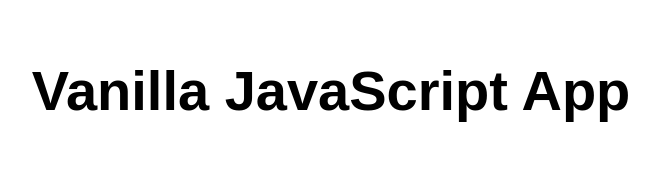
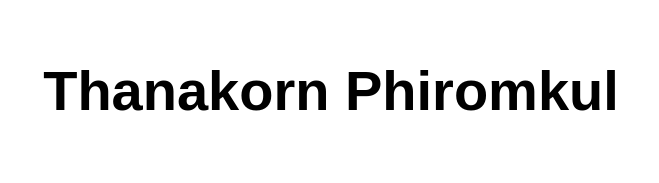
Before and after one commit to ChubbyCats101/Akushtic, a website: page src/index.html in a window 1280 px wide. Shown: the whole page, without its empty margins (309-968 px from the left). Drawn offline with Linux system fonts and the light colour scheme.

Commit message:
Update index.html

```diff
--- a/src/index.html
+++ b/src/index.html
@@ -10,7 +10,7 @@
 
 <body>
   <main>
-    <h1>Vanilla JavaScript App</h1>
+    <h1>Thanakorn Phiromkul</h1>
   </main>
 </body>
 
```
